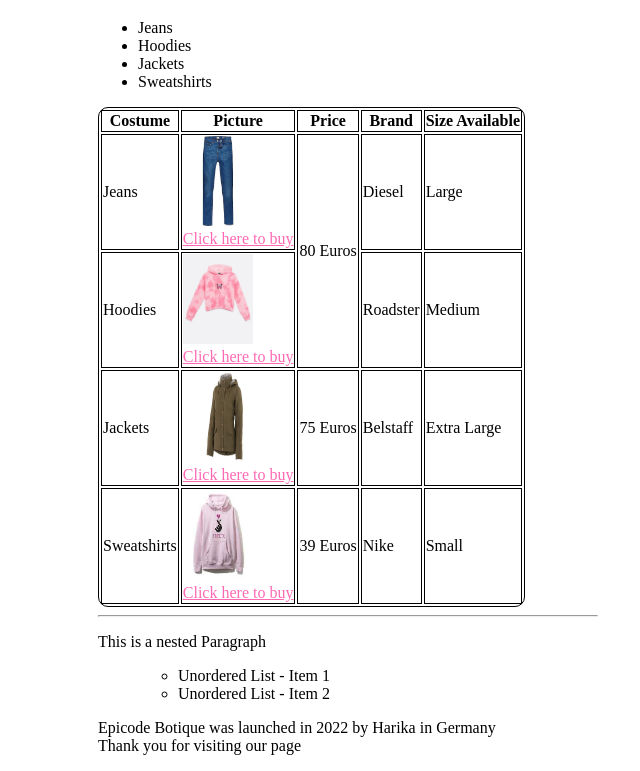
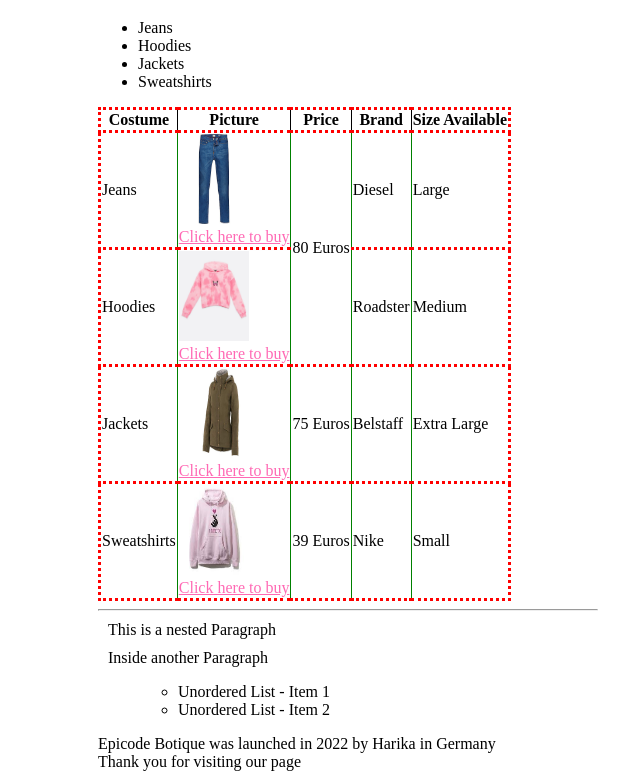
Before and after one commit to harika-ko/Epicode_U1_D15, a plain HTML site: page index.html in a window 1280 px wide. Shown: the part 61-832 px from the top of the page, without its empty margins (292-932 px from the left). Drawn offline with Linux system fonts and the light colour scheme.

Commit message:
Solved CSS Exercises 16-20

```diff
--- a/index.html
+++ b/index.html
@@ -120,6 +120,7 @@
     <div id="container">
         <div class="nestedPara">
             <p>This is a nested Paragraph</p>
+            <p>Inside another Paragraph</p>
         </div>
         <ol>
             <ul id="list">
--- a/style.css
+++ b/style.css
@@ -49,3 +49,39 @@
 table {
     border-radius: 10px;
 }
+
+/*16) Add a margin between every paragraph*/
+
+p {
+    margin: 10px;
+}
+
+/*17) Create a class which changes font size and text weight when applied*/
+
+.change-font-text-weight {
+    font-size: 30px;
+    font-weight: bold;
+}
+
+/*18) Create a class to hide a piece of content*/
+
+.visibility {
+    visibility: hidden;
+}
+
+/*19) Add a green border to each <td>*/
+
+td {
+    border-color: green;
+}
+
+/*20) Add a dotted red border to each <tr> (note: <tr> does not accept a border property)*/
+
+table {
+    border-collapse: collapse;
+}
+
+tr {
+    border-style: dotted;
+    border-color: red;
+}
```
